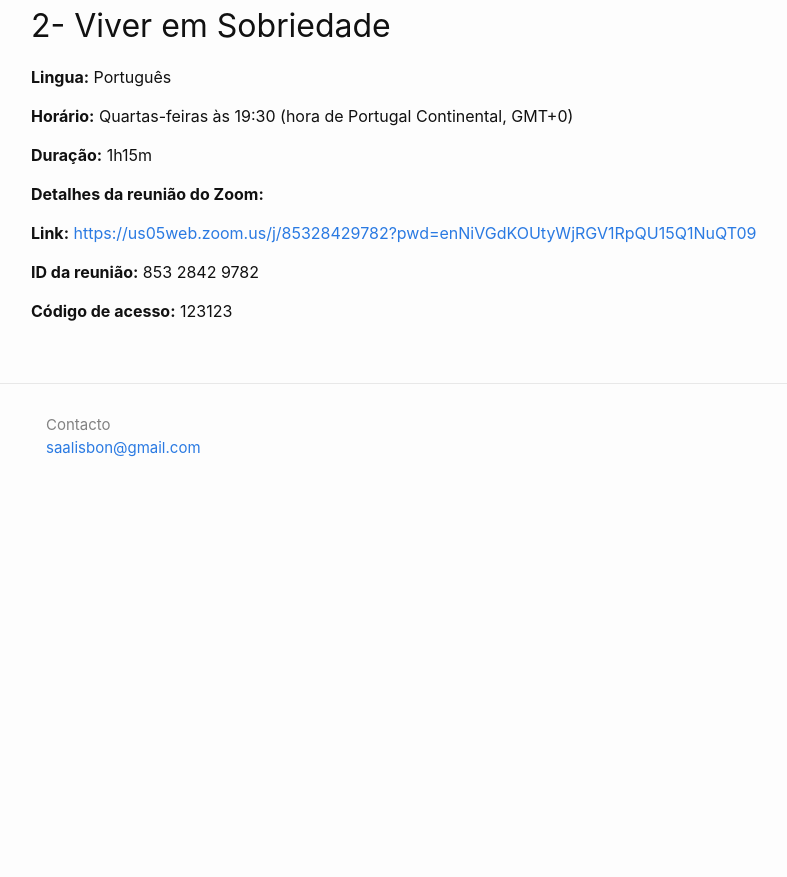
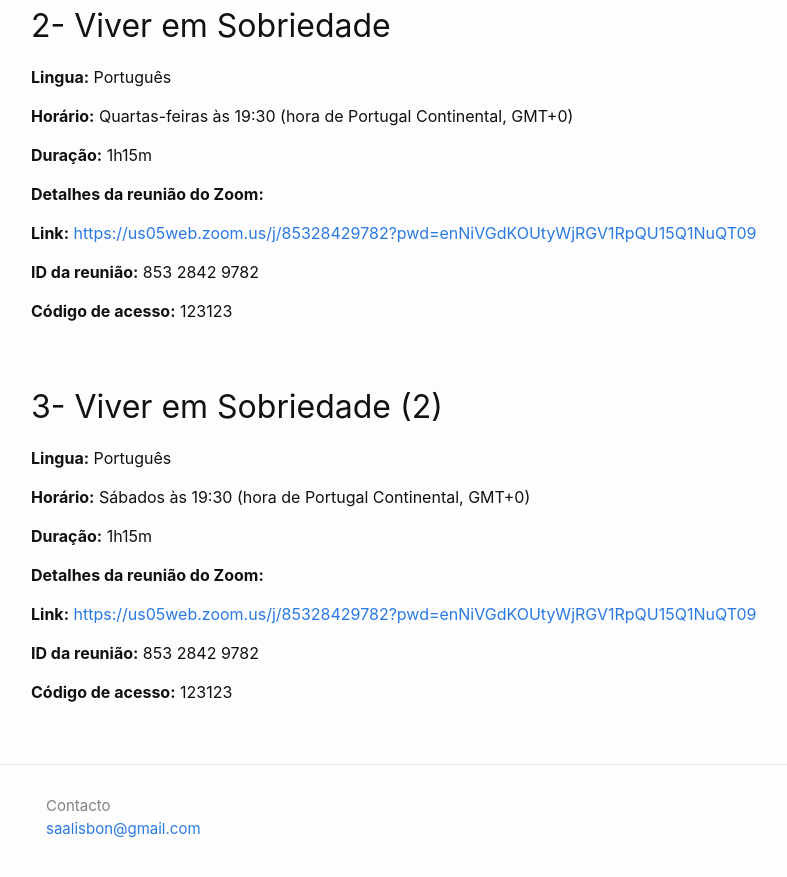
Before and after one commit to asaportugal/asaportugal.github.io, a Jekyll site: the page built from m4_reunioes.md, in a window 1280 px wide and 900 px high, scrolled down 990 px. Shown: the top 877 px of the window, without its empty margins (127-914 px from the left). Built offline with Jekyll 4.4.1, drawn with Linux system fonts in a browser that asks for light colours; before the commit the page ends 1509 px from its top, so only the background shows below that.

Commit message:
new meeting saturday

```diff
--- a/_includes/head.html
+++ b/_includes/head.html
@@ -4,7 +4,8 @@
   <meta name="viewport" content="width=device-width, initial-scale=1">
   {%- seo -%}
   <link rel="stylesheet" href="{{ "/assets/css/style.css" | relative_url }}">
-  <link rel="shortcut icon" type="image/ico" href="favicon.ico">
+  <!-- <link rel="shortcut icon" type="image/ico" href="favicon.ico"> -->
+  <link rel="shortcut icon" href="{{ "/favicon.ico" | prepend: site.baseurl | prepend: site.url }}" />
   {%- feed_meta -%}
   {%- if jekyll.environment == 'production' and site.google_analytics -%}
     {%- include google-analytics.html -%}
--- a/m4_reunioes.md
+++ b/m4_reunioes.md
@@ -40,4 +40,21 @@ banner: 'assets/meeting.jpg'
 
 **Código de acesso:** 123123
 
+
+## 3- Viver em Sobriedade (2)
+
+**Lingua:** Português
+
+**Horário:** Sábados às 19:30 (hora de Portugal Continental, GMT+0)
+
+**Duração:** 1h15m
+
+**Detalhes da reunião do Zoom:**
+
+**Link:** <https://us05web.zoom.us/j/85328429782?pwd=enNiVGdKOUtyWjRGV1RpQU15Q1NuQT09>
+
+**ID da reunião:** 853 2842 9782
+
+**Código de acesso:** 123123
+
 <!-- **Números locais:** <a href="https://us06web.zoom.us/u/kxOybRuDb" target="_blank">Encontre aqui.</a> -->
```
